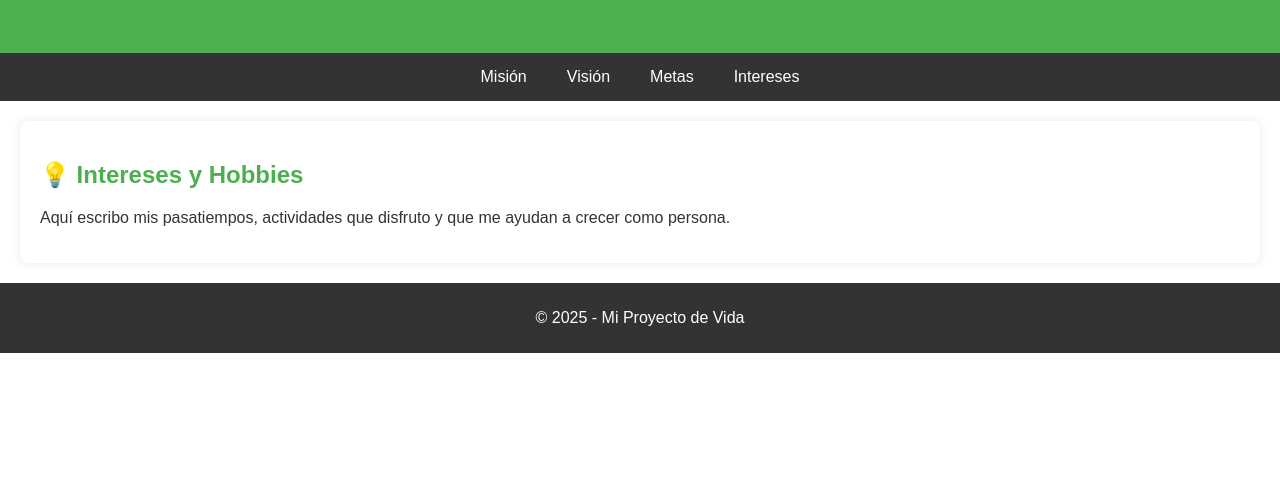
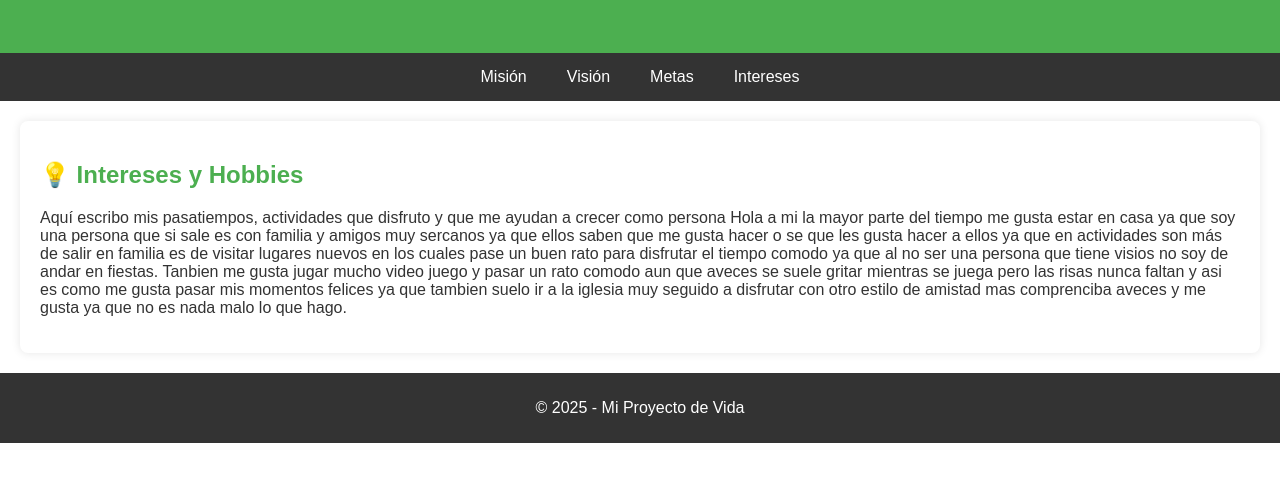
Before and after one commit to JustinAlfa/Proyecto-de-VidaJustinAlfaro, a plain HTML site: page hobbies.html in a window 1280 px wide. Shown: the part 141-622 px from the top of the page. Drawn offline with Linux system fonts and the light colour scheme.

Commit message:
Update hobbies.html

```diff
--- a/hobbies.html
+++ b/hobbies.html
@@ -22,7 +22,8 @@
   </nav>
 <section id="hobbies">
     <h2>💡 Intereses y Hobbies</h2>
-    <p>Aquí escribo mis pasatiempos, actividades que disfruto y que me ayudan a crecer como persona.</p>
+    <p>Aquí escribo mis pasatiempos, actividades que disfruto y que me ayudan a crecer como persona
+      Hola a mi la mayor parte del tiempo me gusta estar en casa ya que soy una persona que si sale es con familia y amigos muy sercanos ya que ellos saben que me gusta hacer o se que les gusta hacer a ellos ya que en actividades son más de salir en familia es de visitar lugares nuevos en los cuales pase un buen rato para disfrutar el tiempo comodo ya que al no ser una persona que tiene visios no soy de andar en fiestas. Tanbien me gusta jugar mucho video juego y pasar un rato comodo aun que aveces se suele gritar mientras se juega pero las risas nunca faltan y asi es como me gusta pasar mis momentos felices ya que tambien suelo ir a la iglesia muy seguido a disfrutar con otro estilo de amistad mas comprenciba aveces y me gusta ya que no es nada malo lo que hago.</p>
   </section>
 
   <footer>
```
